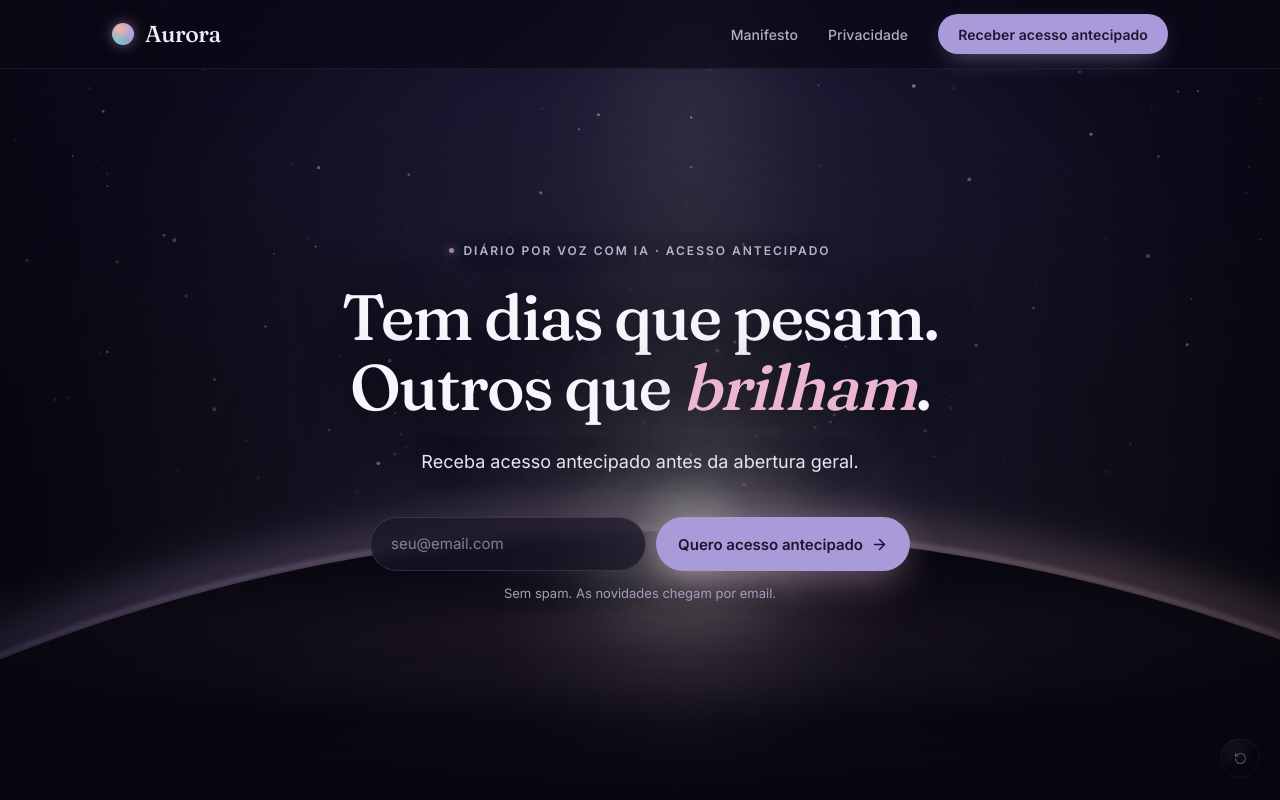
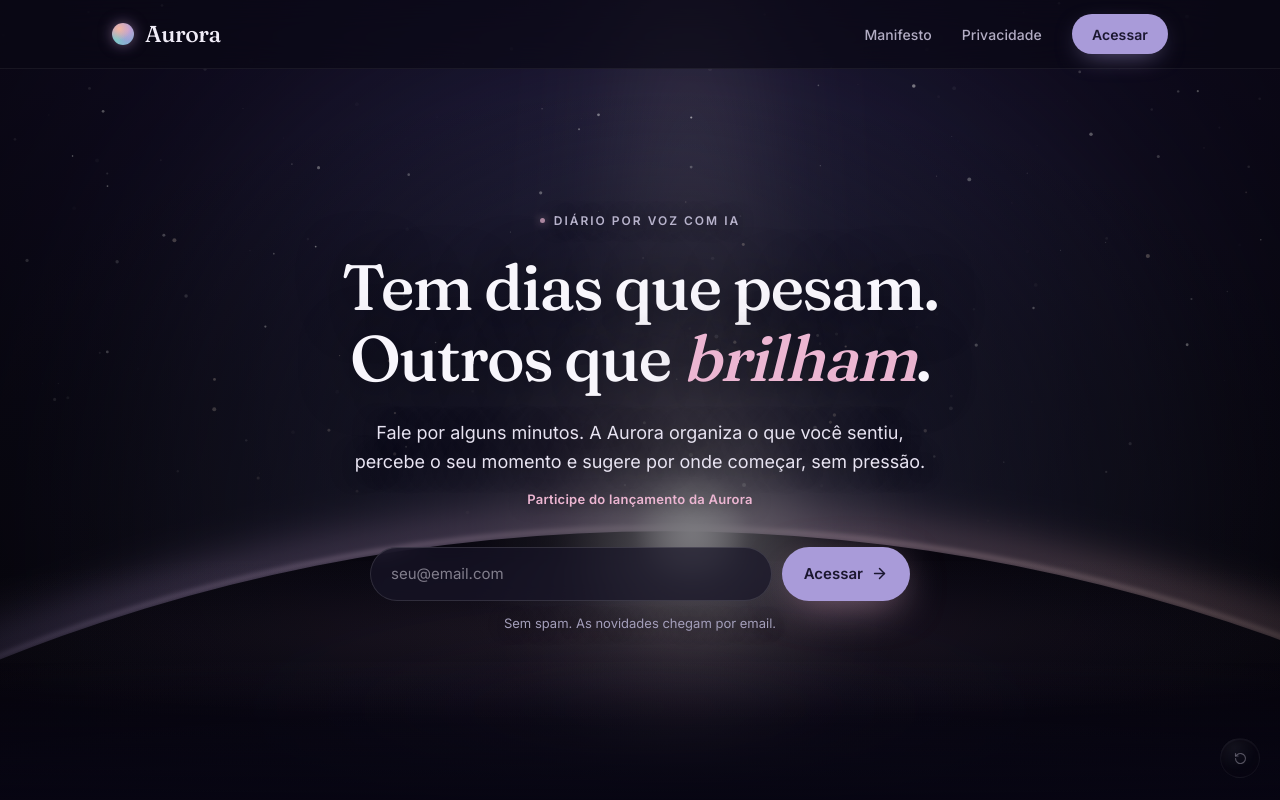
Before and after one commit to leonardocamacho1983/aurora, a Next.js app: page / in a window 1280 px wide. Both pictures are taken after a click on the button 1240 px from the left and 758 px from the top of the page. Shown: the top 800 px of the page. Built offline with nearby package versions, Linux system fonts and the light colour scheme; no server answers.

Commit message:
fix(landing): refine launch hero and referral room copy

```diff
--- a/app/lista/[token]/page.tsx
+++ b/app/lista/[token]/page.tsx
@@ -112,8 +112,8 @@ export default async function WaitlistStatusPage({ params }: Props) {
   const body = !confirmed
     ? "O link de confirmação está na sua caixa de entrada. Depois desse clique, você acompanha os próximos passos e recebe as novidades da abertura por email."
     : hasReferrals
-      ? `${profileName ? `${profileName}, s` : "S"}eu acesso antecipado está registrado. ${confirmedCount} ${pluralPessoa(confirmedCount)} chegaram pela sua indicação.`
-      : `${profileName ? `${profileName}, s` : "S"}eu acesso antecipado está registrado. Agora você pode convidar pessoas queridas enquanto a Aurora prepara novas entradas.`;
+      ? `${profileName ? `${profileName}, ` : ""}${confirmedCount} ${pluralPessoa(confirmedCount)} chegaram pela sua indicação. A Aurora vai te avisar por e-mail sobre as novidades.`
+      : `${profileName ? `${profileName}, a` : "A"}gora você pode convidar pessoas queridas enquanto a Aurora prepara novas entradas. A Aurora vai te avisar por e-mail sobre as novidades.`;
 
   return (
     <main className={styles.referralPage}>
@@ -129,8 +129,11 @@ export default async function WaitlistStatusPage({ params }: Props) {
       />
       <section className={`${styles.referralShell} ${confirmed ? styles.referralShellReady : ""}`}>
         <div className={styles.referralIntro}>
-          {!confirmed ? <div className={styles.referralOrb} aria-hidden="true" /> : null}
-          <p className={styles.referralKicker}>{confirmed ? "Acesso antecipado" : "Confirmação por email"}</p>
+          <div className={styles.referralBrandMark} aria-label="Aurora">
+            <span className={styles.referralOrb} aria-hidden="true" />
+            <span>Aurora</span>
+          </div>
+          {!confirmed ? <p className={styles.referralKicker}>Confirmação por email</p> : null}
           <h1 className="font-serif">{title}</h1>
           <p>{body}</p>
         </div>
@@ -142,10 +145,10 @@ export default async function WaitlistStatusPage({ params }: Props) {
             <>
               <div className={styles.referralSharePanel}>
                 <div className={styles.referralActionHeader}>
-                  <span>Gesto principal</span>
-                  <strong>Convidar pessoas queridas</strong>
+                  <span>Ajude a Aurora a ser conhecida</span>
+                  <strong>Conhece alguém em travessia?</strong>
                   <p>
-                    Envie para uma pessoa querida. Quando ela confirma o email, a indicação entra no seu contador. As próximas liberações chegam por email.
+                    A Aurora é para quem busca se escutar melhor, atravessar desafios e encontrar um começo com mais clareza. Indique para alguém que possa gostar.
                   </p>
                 </div>
                 <ShareInvite
--- a/components/landing/Hero.tsx
+++ b/components/landing/Hero.tsx
@@ -404,7 +404,7 @@ export function Hero() {
     ? "Seu acesso antecipado"
     : isReferralArrival
       ? "Você chegou por convite · acesso antecipado"
-      : "Diário por voz com IA · acesso antecipado";
+      : "Diário por voz com IA";
   const heroTitle = isInviteMode ? (
     <>
       Vamos preparar a <span style={{ fontStyle: "italic", color: "#ECB6D2" }}>Aurora</span> para você.
@@ -416,7 +416,7 @@ export function Hero() {
   );
   const heroBody = isInviteMode
     ? "Uma pergunta de cada vez. Quanto mais a Aurora entende seu momento, melhor ela pode te receber quando seu acesso chegar."
-    : "Receba acesso antecipado antes da abertura geral.";
+    : "Fale por alguns minutos. A Aurora organiza o que você sentiu, percebe o seu momento e sugere por onde começar, sem pressão.";
 
   return (
     <>
@@ -450,7 +450,7 @@ export function Hero() {
               <a href="/manifesto" className={styles.navLink}>Manifesto</a>
               <a href="/privacidade" className={styles.navLink}>Privacidade</a>
             </div>
-            <a href="#lista" className={styles.pill}>Receber acesso antecipado</a>
+            <a href="#lista" className={styles.pill}>Acessar</a>
           </div>
         </div>
       </div>
@@ -602,6 +602,13 @@ export function Hero() {
             {heroBody}
           </p>
 
+          {!isInviteMode ? (
+            <div className={styles.launchHint} tabIndex={0} aria-label="Ao se cadastrar, você recebe acesso antecipado antes da abertura geral.">
+              Participe do lançamento da Aurora
+              <span role="tooltip">Ao se cadastrar, você recebe acesso antecipado antes da abertura geral.</span>
+            </div>
+          ) : null}
+
           <div id="hero-lista" style={{ marginTop: isInviteMode ? "clamp(22px,4.5vw,32px)" : "clamp(26px,6vw,40px)", width: "100%", maxWidth: isInviteMode ? 560 : 540 }}>
             {inviteGreeting ? (
               <HeroInviteNextStep initialName={inviteGreeting.name} />
--- a/components/landing/Landing.module.css
+++ b/components/landing/Landing.module.css
@@ -144,6 +144,47 @@
   font: 400 13px var(--font-sans);
   color: #a39eba;
   text-shadow: 0 1px 16px rgba(0, 0, 0, 0.6);
+}
+
+.launchHint {
+  position: relative;
+  width: fit-content;
+  margin-top: clamp(10px, 2.2vw, 14px);
+  color: #ecb6d2;
+  font: 600 13px var(--font-sans);
+  letter-spacing: 0.02em;
+  text-shadow: 0 1px 18px rgba(0, 0, 0, 0.62);
+  cursor: help;
+  outline: none;
+}
+
+.launchHint span {
+  position: absolute;
+  left: 50%;
+  top: calc(100% + 10px);
+  z-index: 4;
+  width: min(300px, calc(100vw - 48px));
+  padding: 10px 12px;
+  border-radius: 12px;
+  border: 1px solid rgba(236, 182, 210, 0.2);
+  background: rgba(14, 12, 26, 0.92);
+  color: #d8d3e6;
+  font: 400 12px/1.45 var(--font-sans);
+  letter-spacing: 0;
+  text-align: center;
+  opacity: 0;
+  pointer-events: none;
+  transform: translate(-50%, -4px);
+  transition: opacity 0.16s ease, transform 0.16s ease;
+  box-shadow: 0 18px 44px -28px rgba(0, 0, 0, 0.82);
+  -webkit-backdrop-filter: blur(12px);
+  backdrop-filter: blur(12px);
+}
+
+.launchHint:hover span,
+.launchHint:focus-visible span {
+  opacity: 1;
+  transform: translate(-50%, 0);
 }
 
 .waitlistSuccess {
@@ -1362,6 +1403,20 @@
   animation: referralOrbBreathe 5.8s ease-in-out infinite;
 }
 
+.referralBrandMark {
+  display: inline-flex;
+  flex-direction: column;
+  align-items: center;
+  gap: 10px;
+  margin-bottom: clamp(4px, 0.8vh, 8px);
+}
+
+.referralBrandMark > span:last-child {
+  color: #f0ecf7;
+  font: 450 24px/1 var(--font-serif);
+  letter-spacing: -0.02em;
+}
+
 .referralShellReady .referralOrb {
   width: clamp(48px, 4.6vw, 64px);
   height: clamp(48px, 4.6vw, 64px);
@@ -1981,9 +2036,12 @@
     height: 38px;
   }
 
-  .referralShellReady .referralKicker {
-    font-size: 10px;
-    letter-spacing: 0.18em;
+  .referralBrandMark {
+    gap: 8px;
+  }
+
+  .referralBrandMark > span:last-child {
+    font-size: 21px;
   }
 
   .referralShellReady .referralIntro h1 {
--- a/components/landing/WaitlistForm.tsx
+++ b/components/landing/WaitlistForm.tsx
@@ -203,9 +203,8 @@ export function WaitlistForm() {
         <details className={styles.waitlistDetails}>
           <summary>Entender acesso antecipado</summary>
           <p>
-            O diário completo será liberado aos poucos. Quem confirma o email entra no acesso antecipado
-            e recebe as próximas liberações antes da abertura geral. Se a mensagem cair em Spam ou Promoções,
-            mova para a caixa principal.
+            O acesso à Aurora será liberado aos poucos. Quem confirma o email entra no acesso antecipado
+            e recebe as próximas liberações antes da abertura geral. Se não achar o email, veja o Spam ou Promoções.
           </p>
         </details>
         <div className={styles.waitlistInboxActions}>
@@ -265,7 +264,7 @@ export function WaitlistForm() {
           aria-hidden="true"
         />
         <button type="submit" disabled={submitting} className={styles.wlBtn}>
-          {submitting ? "Enviando..." : "Quero acesso antecipado"}
+          {submitting ? "Enviando..." : "Acessar"}
           <svg width="17" height="17" viewBox="0 0 24 24" fill="none" stroke="currentColor" strokeWidth="2.1" strokeLinecap="round" strokeLinejoin="round" aria-hidden="true">
             <path d="M5 12h14" />
             <path d="m12 5 7 7-7 7" />
```
